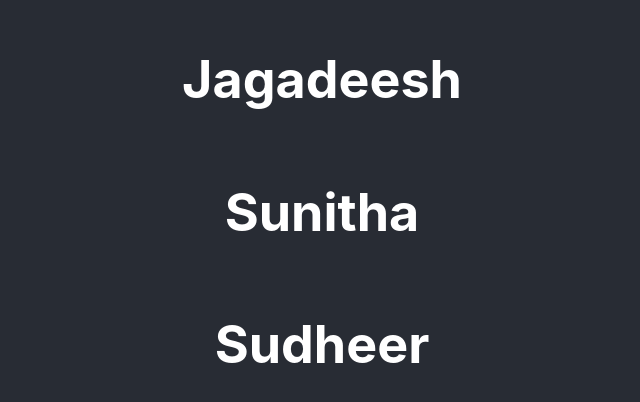
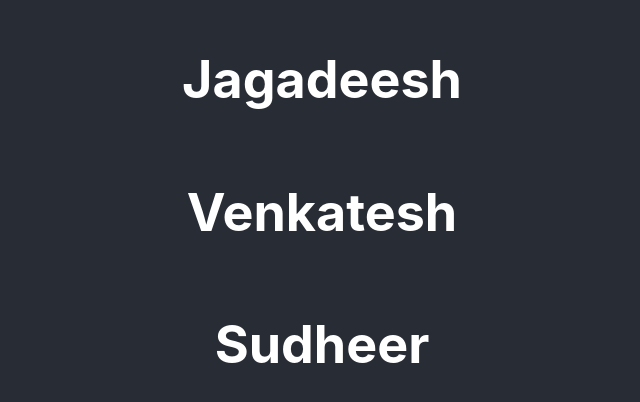
Before and after one commit to VenkateshMogili/react-testing, a React (Create React App) app: page / in a window 1280 px wide. Shown: the part 188-590 px from the top of the page, without its empty margins (318-958 px from the left). Built offline with nearby package versions, Linux system fonts and the light colour scheme.

Commit message:
updated Venkatesh

```diff
--- a/src/App.js
+++ b/src/App.js
@@ -6,7 +6,7 @@ function App() {
     <div className="App">
       <header className="App-header">
         <h1>Jagadeesh</h1>
-        <h1>Sunitha</h1>
+        <h1>Venkatesh</h1>
         <h1>Sudheer</h1>
       </header>
     </div>
```
